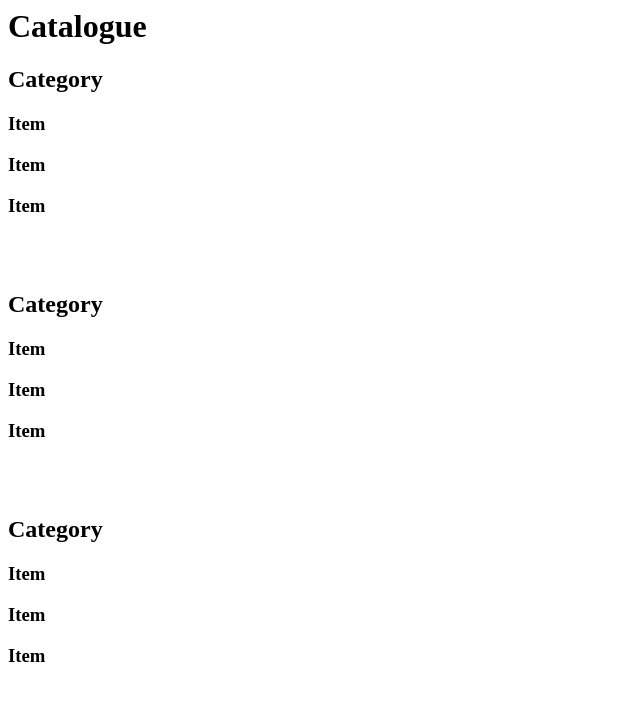
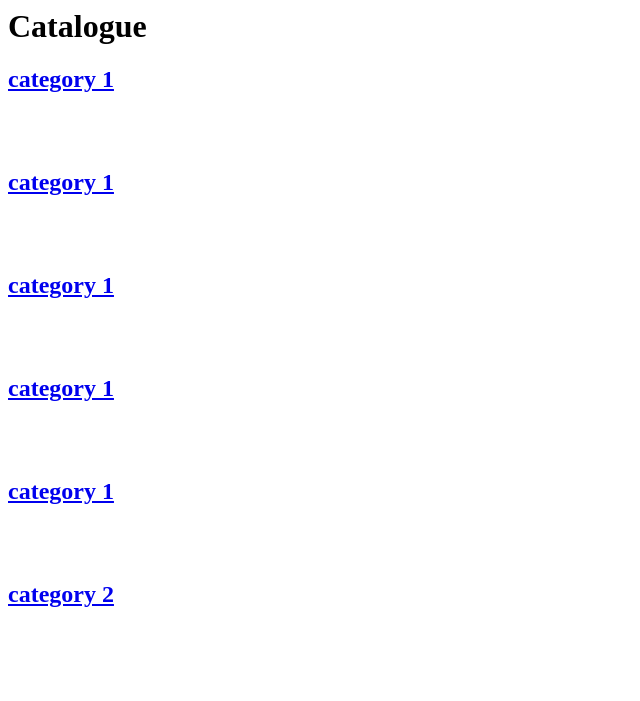
Before and after one commit to moe-elsadig/FSND-P2, a Flask app: page /catalogue/ in a window 1280 px wide. Shown: the top 701 px of the page, without its empty margins (0-640 px from the left). Run offline with Flask 2, Linux system fonts and the light colour scheme.

Commit message:
Added routes for the categories and items page

```diff
--- a/vagrant/dbdummydata.py
+++ b/vagrant/dbdummydata.py
@@ -56,9 +56,9 @@ session.commit()
 
 
 # Category 2
-category2 = Category(user_id=1, title="category 1")
+category2 = Category(user_id=1, title="category 2")
 
-session.add(category1)
+session.add(category2)
 session.commit()
 
 categoryItem1 = CategoryItem(user_id=1, title="item title", description="description here...", category_id=2)
--- a/vagrant/project.py
+++ b/vagrant/project.py
@@ -21,8 +21,25 @@ session = DBSession()
 
 @app.route('/')
 @app.route('/catalogue/')
+@app.route('/categories/')
 def showCategories():
-    return render_template('catalogue.html')
+
+    # Obtain a list of the available categories
+    categories = session.query(Category).all()
+
+    return render_template('catalogue.html', categories=categories)
+
+
+@app.route('/catalogue/<int:category_id>/')
+def showItems(category_id):
+
+    # Obtain a list of the available categories
+    categories = session.query(Category).all()
+
+    # Obtain a list of the selected category's items
+    items = session.query(CategoryItem).filter_by(category_id=category_id).all()
+
+    return render_template('catalogue.html', categories=categories, items=items)
 
 
 
--- a/vagrant/templates/catalogue.html
+++ b/vagrant/templates/catalogue.html
@@ -7,38 +7,26 @@
 
   <body>
 
-      <h1>Catalogue</h1>
+    <h1>Catalogue</h1>
 
-      <h2>Category</h2>
+    {% for category in categories %}
 
-      <h3>Item</h3>
+      <h2><a href='{{url_for('showItems', category_id=category.id)}}'>{{category.title}}</a></h2>
 
-      <h3>Item</h3>
+      {% if items and category.id == items[0].category_id %}
 
-      <h3>Item</h3>
+        {% for item in items %}
+
+
+          <h3><a href='#'>{{item.title}}</a></h3>
+
+        {% endfor %}
+      {% endif %}
+
 
       </br></br>
 
-      <h2>Category</h2>
-
-      <h3>Item</h3>
-
-      <h3>Item</h3>
-
-      <h3>Item</h3>
-
-      </br></br>
-
-      <h2>Category</h2>
-
-      <h3>Item</h3>
-
-      <h3>Item</h3>
-
-      <h3>Item</h3>
-
-      </br></br>
-
+    {% endfor %}
 
     </body>
 
```
Also changed, not shown: vagrant/catalogue.db.
